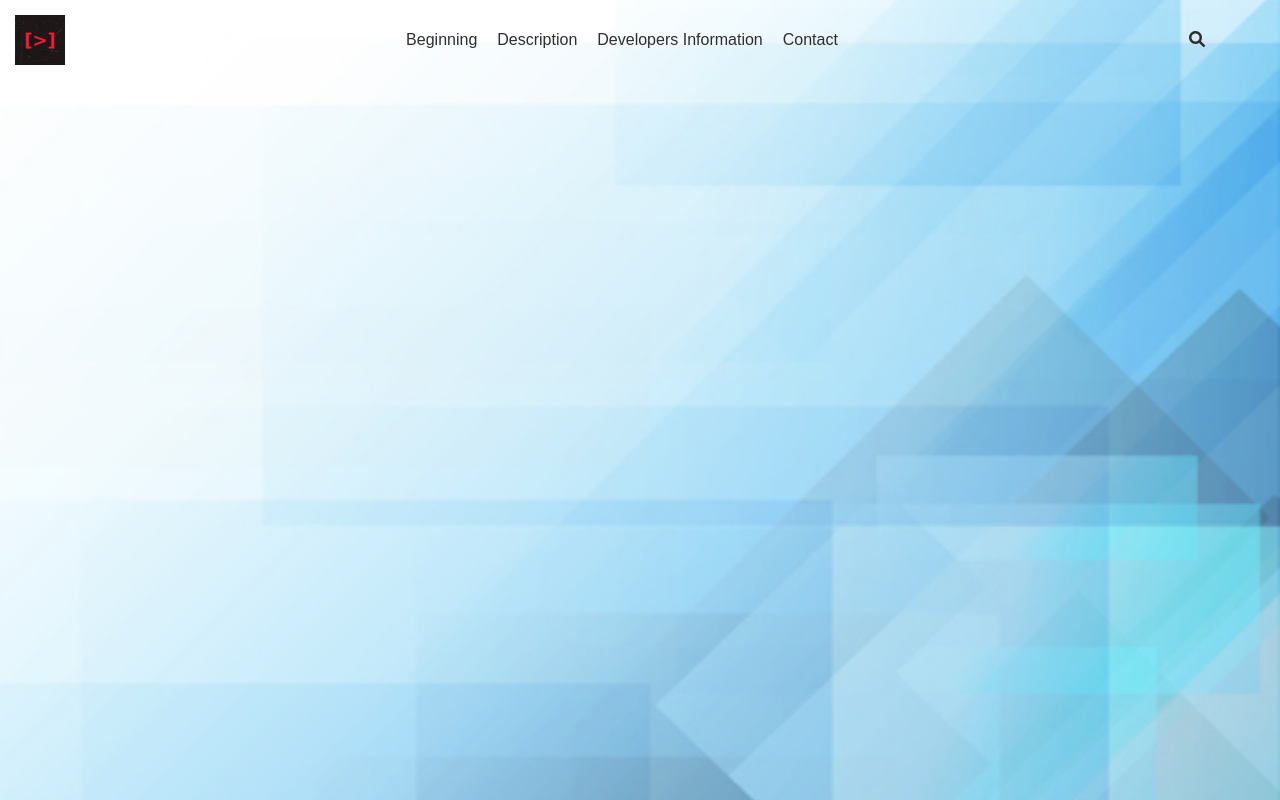
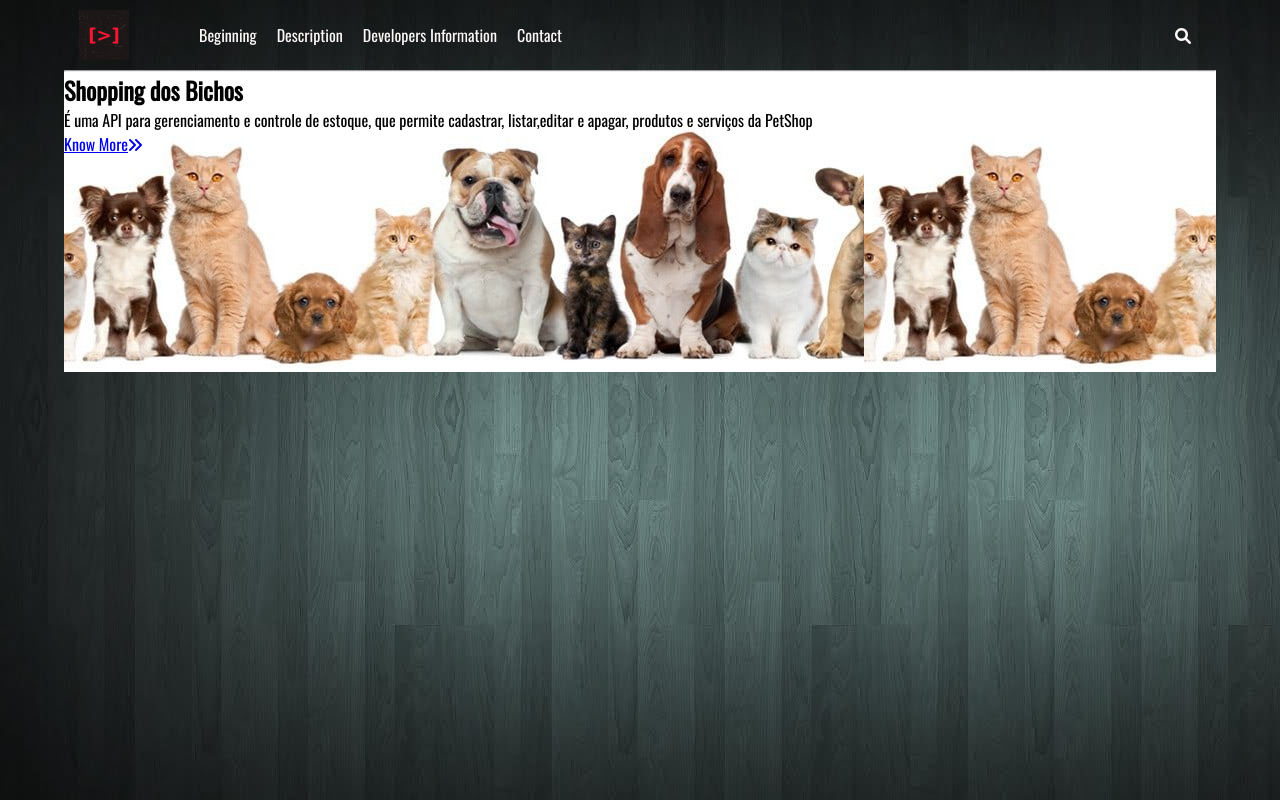
Before and after one commit to BenjaminArruebarrena/pagina-desarrolladores, a plain HTML site: page index.html in a window 1280 px wide. Drawn offline with nearby package versions, Linux system fonts and the light colour scheme; a web font is replaced by a local one.

Commit message:
integrando o prime banner

```diff
--- a/index.html
+++ b/index.html
@@ -12,11 +12,16 @@
     <link rel="preconnect" href="https://fonts.googleapis.com">
     <link rel="preconnect" href="https://fonts.gstatic.com" crossorigin>
     <link href="https://fonts.googleapis.com/css2?family=Oswald:wght@200;300;400&display=swap" rel="stylesheet">
+    <!--FONT FESTIVE-->
+    <link rel="preconnect" href="https://fonts.googleapis.com">
+    <link rel="preconnect" href="https://fonts.gstatic.com" crossorigin>
+    <link href="https://fonts.googleapis.com/css2?family=Festive&display=swap" rel="stylesheet">
     <!--CUSTOM CSS-->
     <link rel="stylesheet" href="style.css">
 </head>
 <body>
-    <header>
+    <div class="container">
+        <div class="navigation">
             <nav class="nav-main">
                 <img src="img/brand.png" alt="Aplication Logo" class="nav-logo">
                 <ul class="nav-menu">
@@ -36,12 +41,21 @@
                 <ul class="nav-menu-right">
                         <li>
                         <a href="#">
-                        <i class="fas fa-search"></i>
+                            <i class="fas fa-search" id="icono"></i>
                         </a>
                     </li>
                 </ul>
             </nav>
+            <hr>
+
+            <!--PRIMER BANNER-->
+            <header class="primer-banner">
+                <h2 id="titulo-banner">Shopping dos Bichos</h2>
+                <p>É uma API para gerenciamento e controle de estoque, que permite cadastrar, listar,editar e apagar, produtos e serviços da PetShop</p>
+                <a href="#">Know More<i class="fas fa-angle-double-right"></i></a>
             </header>
+        </div>
+    </div>
     <div class="scrol">
 
     </div>
--- a/style.css
+++ b/style.css
@@ -1,36 +1,54 @@
 *{
     margin: 0;
     padding: 0;
-    box-sizing: border-box;
+
 }
 
 body{
-    font-family: 'PT sans', sans-serif;
+    font-family: 'Oswald', sans-serif;
+    background-image: url(img/fondo2.jpg);
 }
 
-header{
-    width: 100%;
+.container{
+    width: 90%;
+    margin: auto;
     height: 100vh;
-    background-image: url(img/fondo.jpg);
     background-size: cover;
     background-position: center;
 }
 .nav-logo{
     height: 50px;
+
 }
 .nav-main {
-    width: 100%;
+    height: 40px;
+    margin: auto;
     display: flex;
     align-items: center;
     justify-content: space-between;
     padding: 15px;
-    position: fixed;
+
+
+}
+.nav-menu{
+    display: flex;
+    padding: 40px;
 }
 
-.nav-menu{
-      display: flex;
-      padding-right: 0px;
+.navigation{
+    position: fixed;
+    width: 90%;
 }
+
+
+
+/*NAV LEFT*/
+
+.nav-main ul.nav-menu{
+    flex: 1;
+    margin-left: 20px;
+}
+
 
 .nav-main li {
     list-style: none;
@@ -38,7 +56,7 @@ header{
 }
 
 .nav-main li a {
-    color: rgb(48, 46, 46);
+    color: rgb(252, 247, 247);
     text-decoration: none;
     font-weight: solid;
     transition: all 0.5s ease;
@@ -52,9 +70,10 @@ header{
 
 }
 
-.nav-menu-right {
-    padding-right: 50px;
+/*PRIMER BANNER*/
+
+.primer-banner{
+    width: 100%;
+    height: 300px;
+    background: url(img/pet-shop.jpg);
 }
-.scroll {
-    height: 100px; ;
-}
```
Also changed, not shown: img/fondo2.jpg (added), img/pet-shop.jpg (added), img/toti.jpeg (added). Lines whose indentation alone changed are shown as unchanged.
